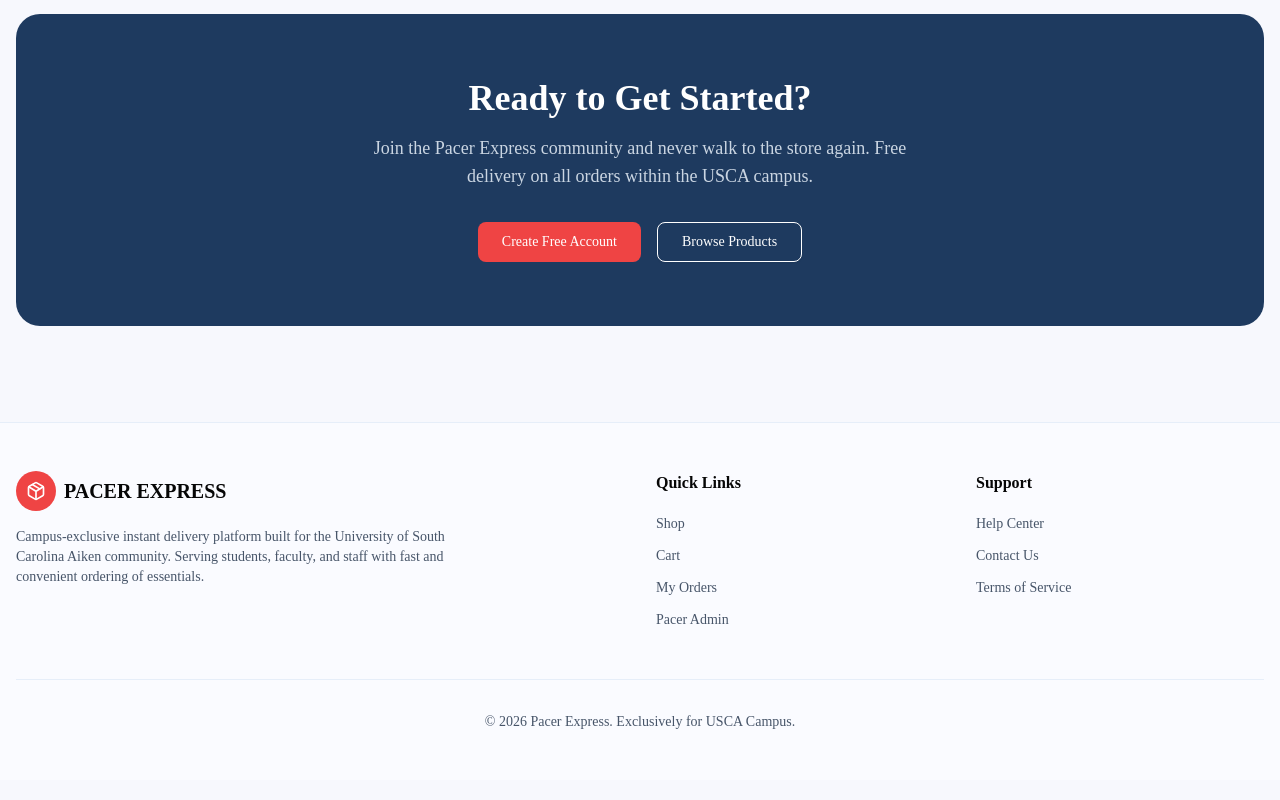
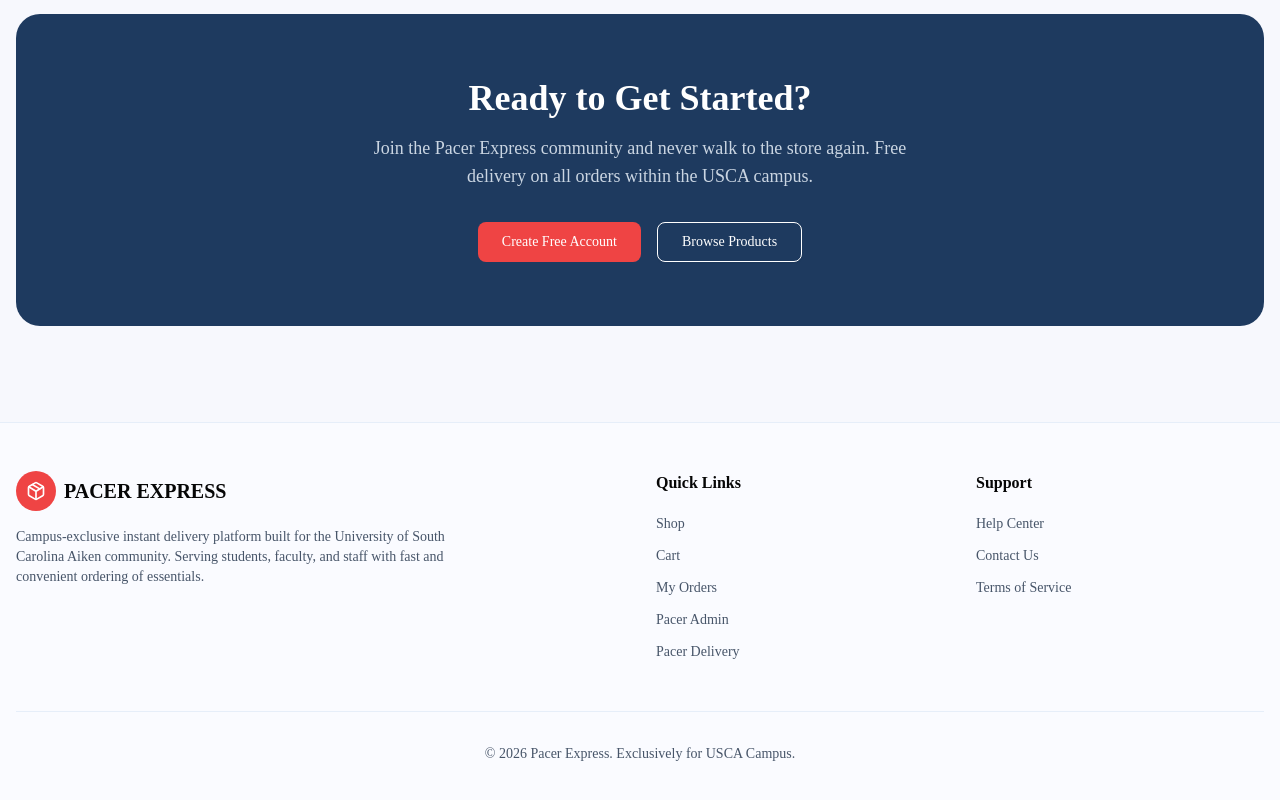
Before and after one commit to YashDasri/v0-pacer-express-website, a Next.js app: page / in a window 1280 px wide. Shown: the part 2040-2840 px from the top of the page. Built offline with nearby package versions, Linux system fonts and the light colour scheme.

Commit message:
chore(ui): add Pacer Delivery quick link to footer

```diff
--- a/components/footer.tsx
+++ b/components/footer.tsx
@@ -43,6 +43,11 @@ export function Footer() {
                   Pacer Admin
                 </Link>
               </li>
+              <li>
+                <Link href="/admin/pacer-delivery" className="text-sm text-muted-foreground hover:text-primary">
+                  Pacer Delivery
+                </Link>
+              </li>
             </ul>
           </div>
 
```
